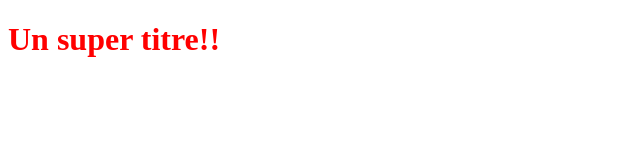
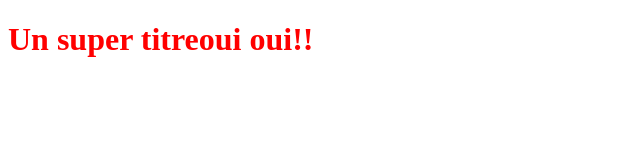
Before and after one commit to JulienBllanc/OpenClassroomProject, a plain HTML site: page index.html in a window 1280 px wide. Shown: the whole page, without its empty margins (0-640 px from the left). Drawn offline with Linux system fonts and the light colour scheme.

Commit message:
Modification du titre H1

```diff
--- a/index.html
+++ b/index.html
@@ -5,6 +5,6 @@
    <link rel="stylesheet" type="text/css" href="styles.css">
 </head>
 <body>
-   <h1>Un super titre!!</h1>
+   <h1>Un super titreoui oui!!</h1>
 </body>
 </html>
```
